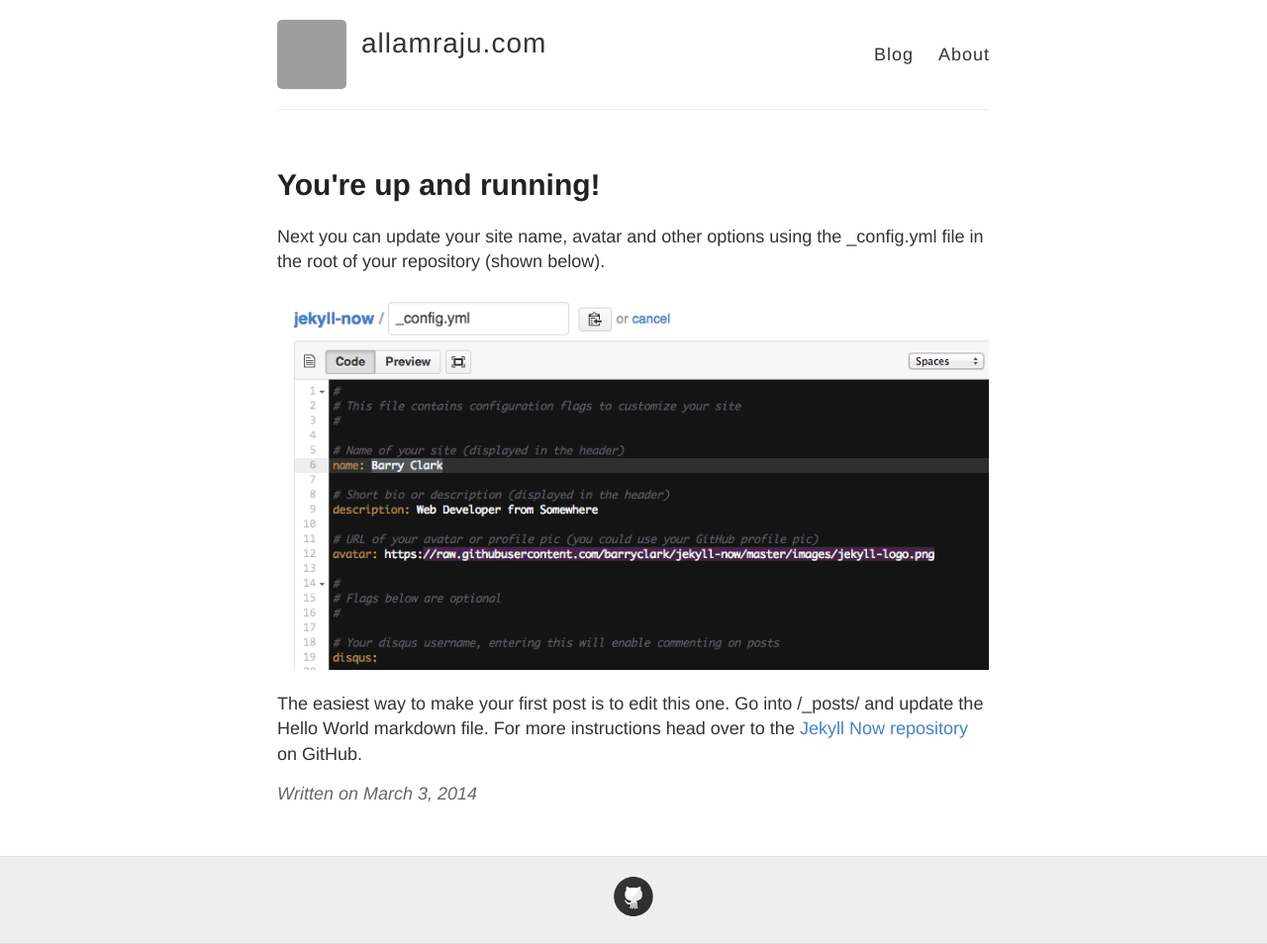
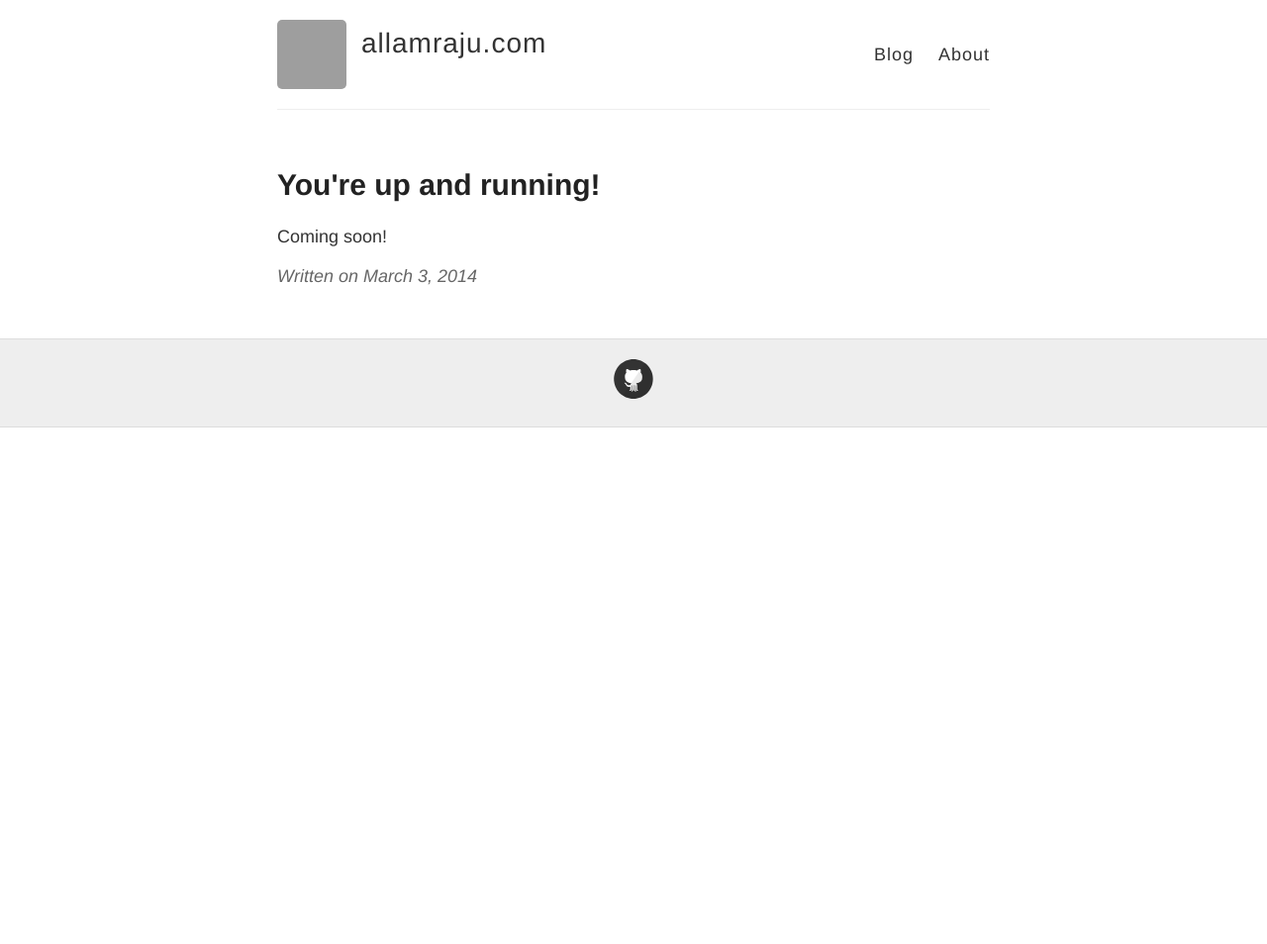
Before and after one commit to allamraju/allamraju.github.io, a Jekyll site: the page built from _posts/2014-3-3-Hello-World.md, in a window 1280 px wide. Shown: the whole page at 99% size. Built offline with Jekyll 4.4.1, drawn with Linux system fonts in a browser that asks for light colours; after the commit the page ends 900 px from its top, so only the background shows below that; grey boxes are pictures that could not be loaded.

Commit message:
second cleanup updates

```diff
--- a/_posts/2014-3-3-Hello-World.md
+++ b/_posts/2014-3-3-Hello-World.md
@@ -3,8 +3,4 @@ layout: post
 title: You're up and running!
 ---
 
-Next you can update your site name, avatar and other options using the _config.yml file in the root of your repository (shown below).
-
-![_config.yml]({{ site.baseurl }}/images/config.png)
-
-The easiest way to make your first post is to edit this one. Go into /_posts/ and update the Hello World markdown file. For more instructions head over to the [Jekyll Now repository](https://github.com/barryclark/jekyll-now) on GitHub.
+Coming soon!
```
